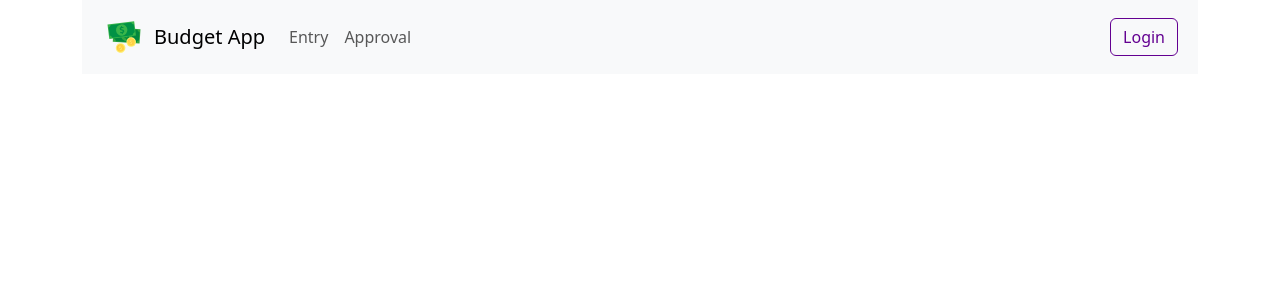
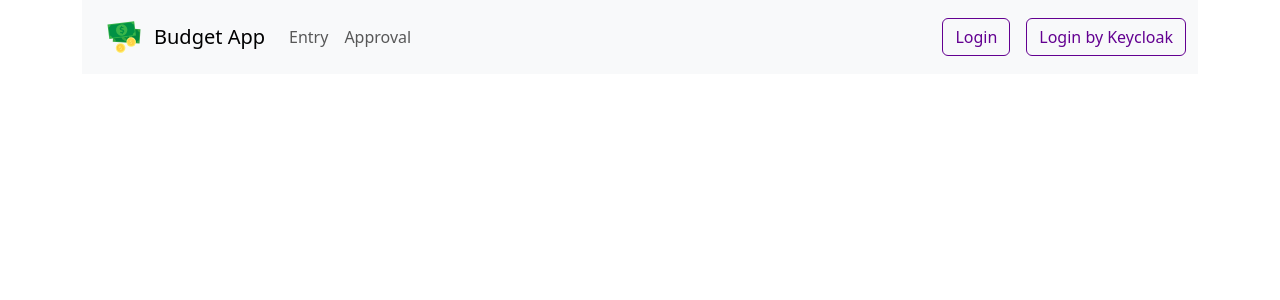
Before and after one commit to Kiratopat-s/workflow-app, an Angular app: page / in a window 1280 px wide. Shown: the top 300 px of the page. Built offline with nearby package versions, Linux system fonts and the light colour scheme.

Commit message:
Refactor navbar.component.html to add Keycloak login button

```diff
--- a/src/app/layout/navbar/navbar.component.html
+++ b/src/app/layout/navbar/navbar.component.html
@@ -24,6 +24,9 @@
     <button class="btn btn-outline-primary me-2" type="button" routerLink="/auth/login">
       Login
     </button>
+    <button class="btn btn-outline-primary ms-2" type="button" (click)="onKeycloakLogin()">
+      Login by Keycloak
+    </button>
     }
   </div>
 </nav>
```
